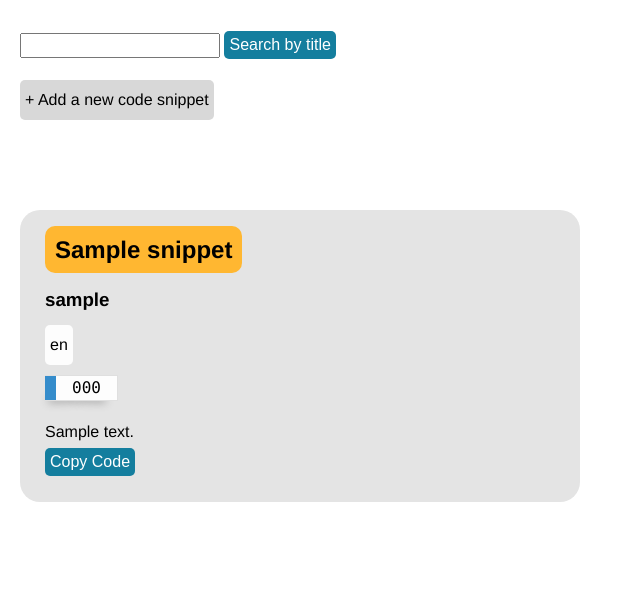
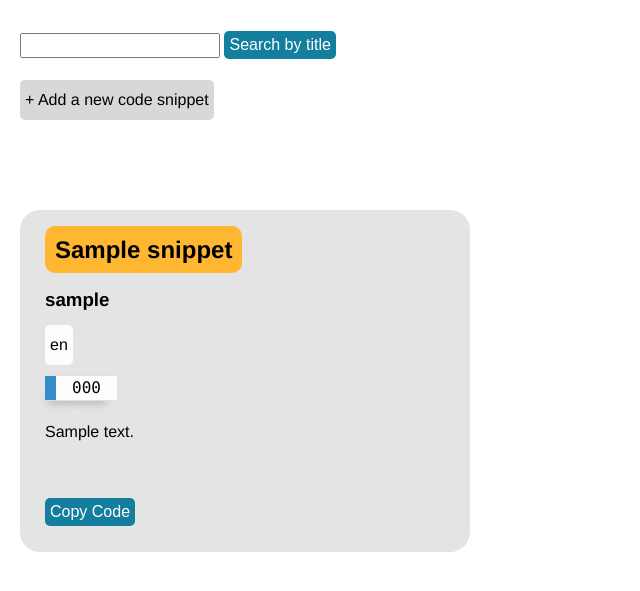
Before and after one commit to Momentum-Team-8/django-duplex-team-wolverine, a Django app: page / in a window 1280 px wide. Shown: the part 102-693 px from the top of the page, without its empty margins (0-640 px from the left). Run offline with Django 3.2, Linux system fonts and the light colour scheme; tables that the repository leaves empty hold one stand-in row (values such as "Sample post"); some libraries are stand-ins or nearby versions.

Commit message:
snippet cards now support larger blocks of code

```diff
--- a/snippets/static/css/styles.css
+++ b/snippets/static/css/styles.css
@@ -59,7 +59,7 @@ h1 > a:hover {
 
 .card {
     margin-top: 60px;
-    width: 70vh;
+    width: fit-content;
     background-color: rgb(228, 228, 228);
     padding: 25px;
     border-radius: 20px;
@@ -85,6 +85,8 @@ pre {
 
 .description {
     margin-bottom: 50px;
+    width: 400px;
+    word-wrap: normal;
 }
 
 h2 > a {
@@ -117,7 +119,7 @@ button {
     padding: 5px;
     border-radius: 5px;
     font-size: medium;
-    margin-right: 200px;
+    /* margin-right: 200px; */
 }
 
 button:hover {
@@ -196,11 +198,16 @@ button:hover {
 }
 
 .delete {
+    margin-top: 40px;
     text-decoration: none;
     color: white;
     padding: 5px;
     background-color: #fc5757;
     border-radius: 5px;
+    display: flex;
+    justify-content: center;
+    align-items: center;
+    font-size: larger;
 }
 
 .delete:hover {
--- a/snippets/templates/snippets/list_snippets.html
+++ b/snippets/templates/snippets/list_snippets.html
@@ -26,7 +26,7 @@
     <p class="lan">{{ snippet.language }}</p>
     <pre><code class="language-{{ snippet.language }}" id="code">{{ snippet.code }}</code></pre>
 
-    <p>{{ snippet.description }}</p>
+    <p class="description">{{ snippet.description }}</p>
     <button class="btn" data-clipboard-action="copy" data-clipboard-text="{{ snippet.code }}">Copy Code</button>
   </div>
 </article>
```
